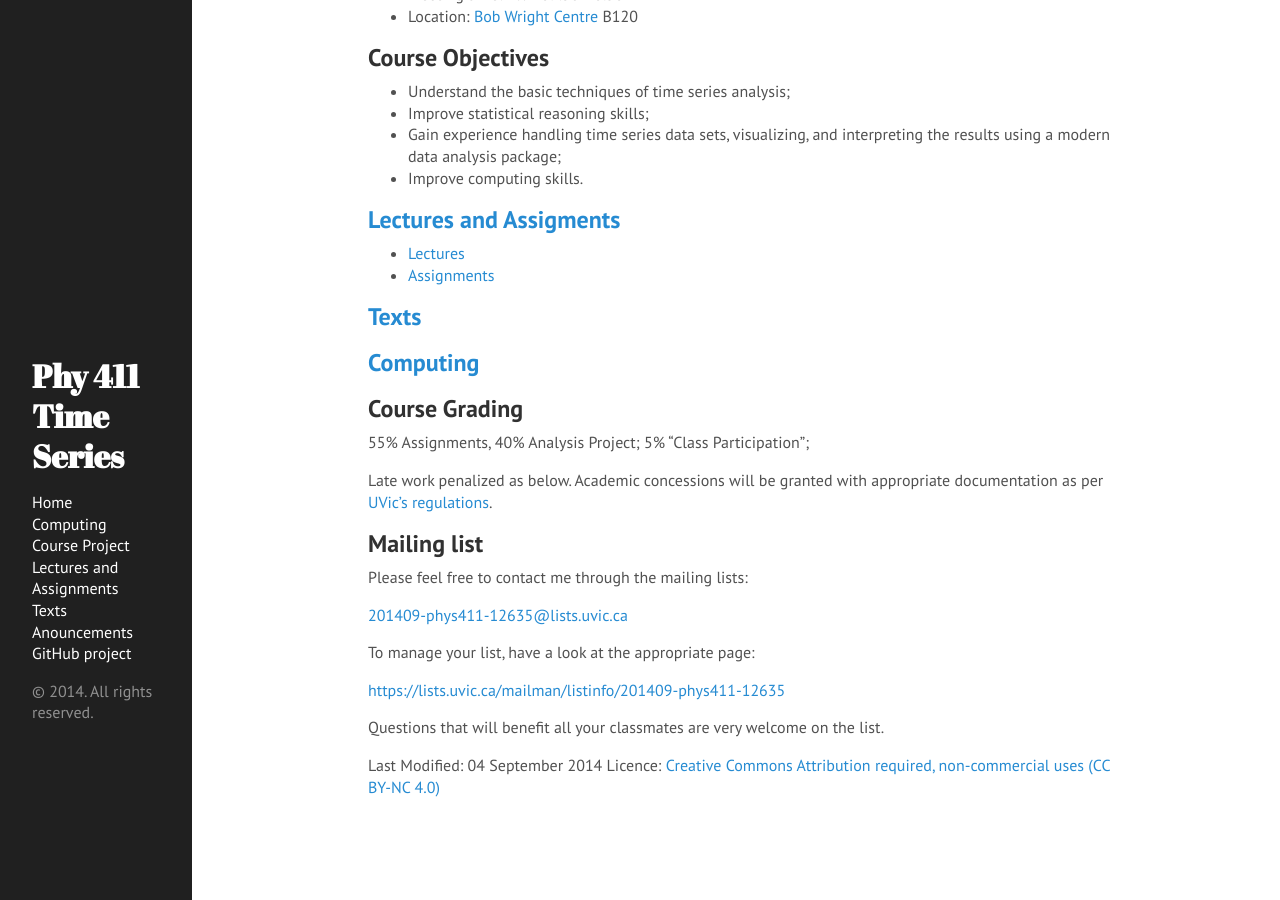
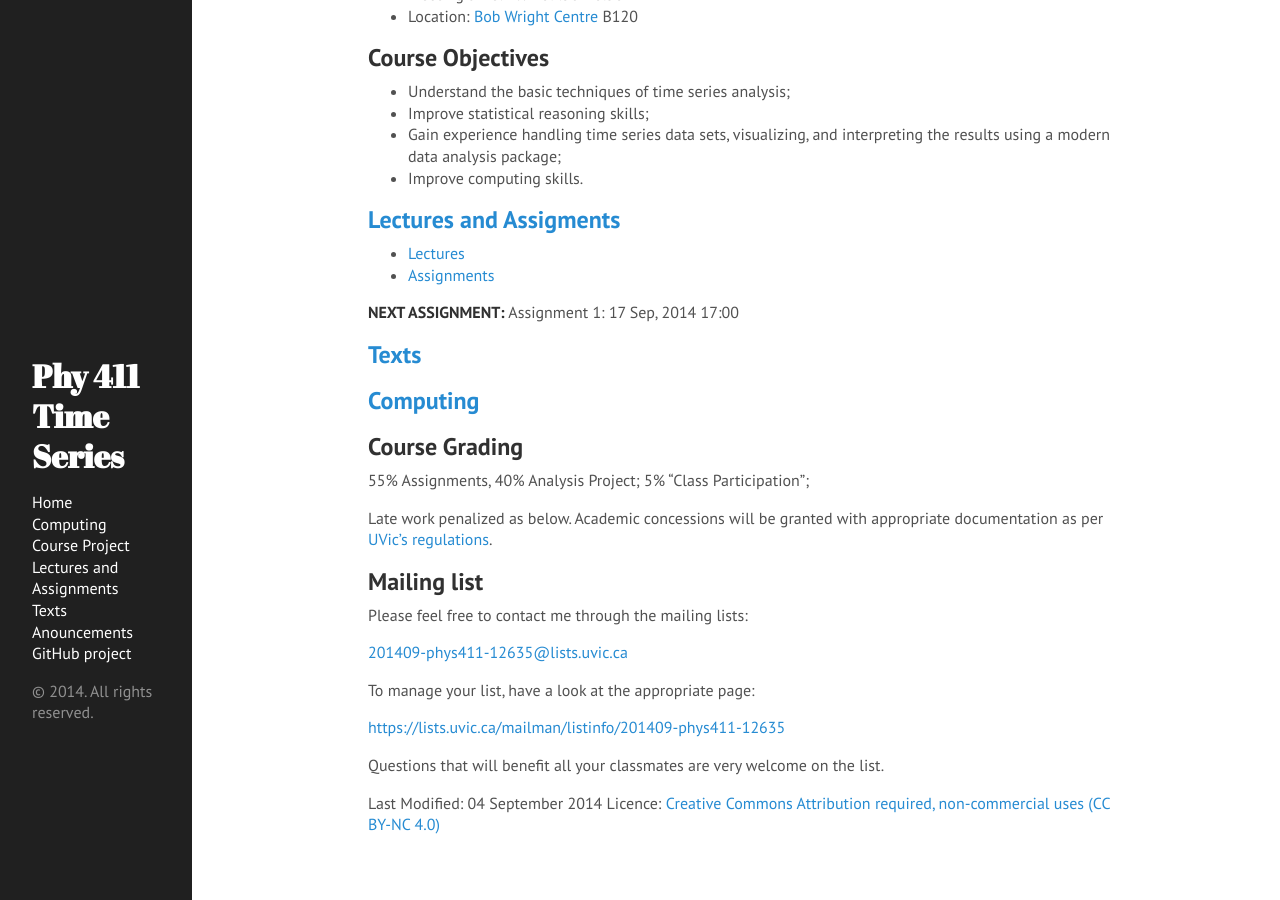
Before and after one commit to jklymak/Phy411, a Jekyll site: the page built from index.md, in a window 1280 px wide and 900 px high, scrolled down 546 px. Built offline with Jekyll 4.4.1, drawn with Linux system fonts in a browser that asks for light colours; Markdown is read by kramdown in place of the engine named in the settings.

Commit message:
Added next assignment note

```diff
--- a/index.md
+++ b/index.md
@@ -30,6 +30,7 @@ Fall 2014 (F02)
   - [Lectures](http://nbviewer.ipython.org/github/jklymak/Phy411/tree/master/lectures/)
   - [Assignments](http://nbviewer.ipython.org/github/jklymak/Phy411/tree/master/assigments/)
 
+**NEXT ASSIGNMENT:** Assignment 1: 17 Sep, 2014 17:00
 
 
 ## [Texts](./Texts/)
```
